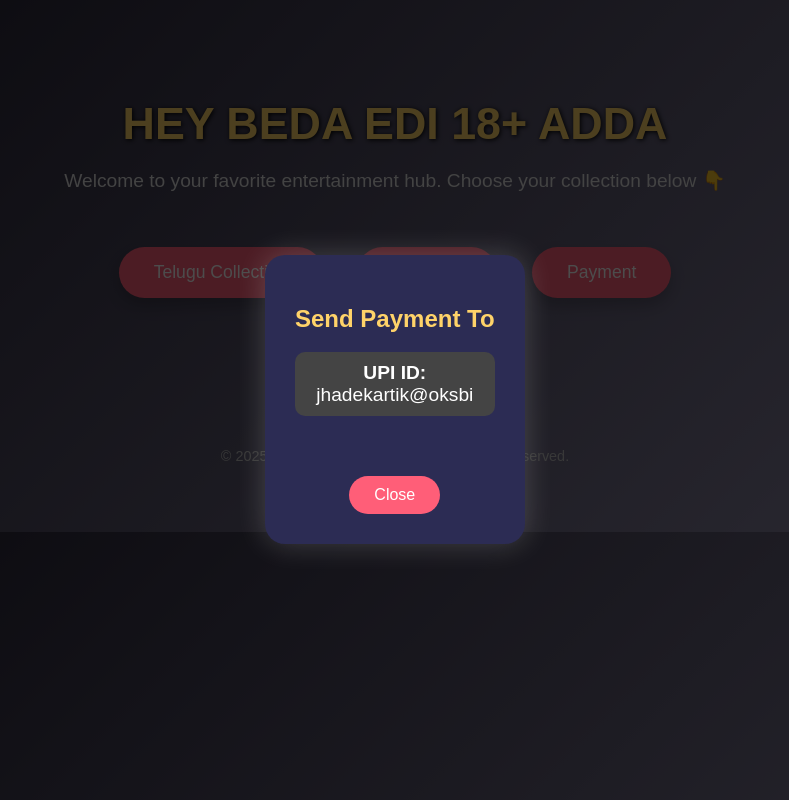
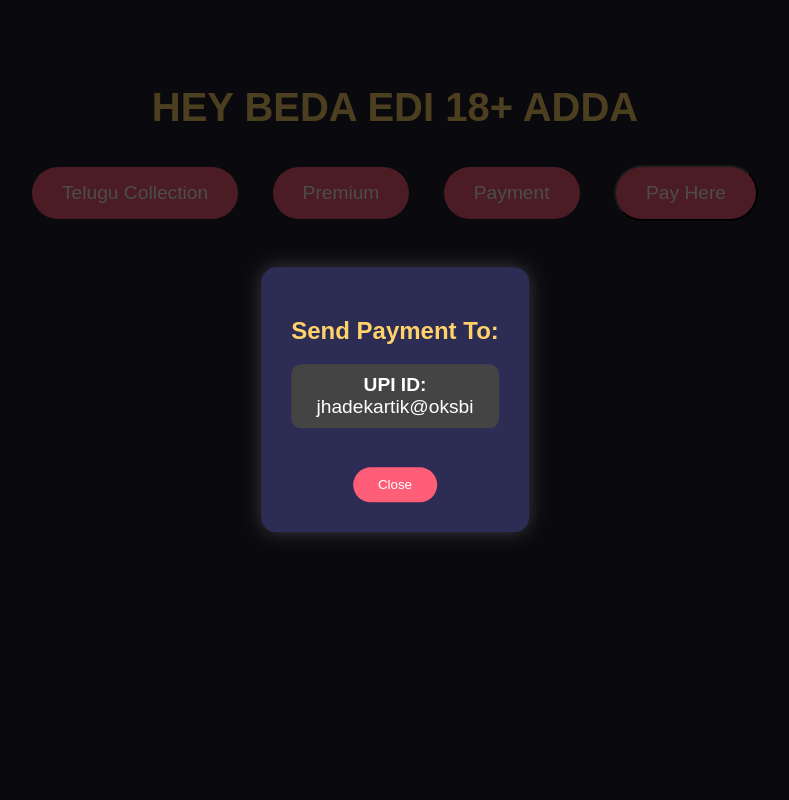
Before and after one commit to jhadekartik/isha-aivary, a plain HTML site: page index.html in a window 1280 px wide. Both pictures are taken after a click on the button "Pay Here". Shown: the whole page, without its empty margins (245-1034 px from the left). Drawn offline with Linux system fonts and the light colour scheme.

Commit message:
Update index.html

```diff
--- a/index.html
+++ b/index.html
@@ -6,46 +6,78 @@
   <title>HEY BEDA EDI 18+ ADDA</title>
   <style>
     body {
-      font-family: Arial, sans-serif;
-      background: linear-gradient(135deg, #1f1c2c, #928dab);
+      background: #1e1e2f;
+      font-family: 'Arial', sans-serif;
       color: white;
       text-align: center;
-      padding: 60px 20px;
+      padding: 50px 20px;
     }
 
     h1 {
-      font-size: 2.8em;
+      font-size: 2.5em;
+      margin-bottom: 20px;
       color: #ffd369;
-      margin-bottom: 20px;
-      text-shadow: 1px 1px 5px #000;
-    }
-
-    p {
-      font-size: 1.2em;
-      margin-bottom: 40px;
-      color: #e0e0e0;
     }
 
     .button {
       display: inline-block;
-      background-color: #ff5e78;
+      padding: 15px 30px;
+      margin: 15px;
+      background: #ff5e78;
       color: white;
-      padding: 15px 35px;
-      margin: 15px;
-      border-radius: 50px;
-      font-size: 1.1em;
+      font-size: 1.2em;
+      border-radius: 30px;
       text-decoration: none;
-      transition: 0.3s ease;
-      box-shadow: 0 8px 15px rgba(0,0,0,0.2);
+      cursor: pointer;
+      transition: 0.3s;
+    }
+
+    .button:hover {
+      background: #e84560;
+    }
+
+    /* Popup box styles */
+    .popup-box {
+      display: none;
+      position: fixed;
+      top: 50%;
+      left: 50%;
+      transform: translate(-50%, -50%);
+      background: #2c2c54;
+      padding: 30px;
+      border-radius: 15px;
+      box-shadow: 0 0 20px rgba(255,255,255,0.2);
+      z-index: 1000;
+    }
+
+    .popup-box h2 {
+      color: #ffd369;
+      margin-bottom: 15px;
+    }
+
+    .popup-box p {
+      font-size: 1.2em;
+      background: #444;
+      padding: 10px;
+      border-radius: 10px;
+      color: #fff;
+    }
+
+    .popup-box button {
+      margin-top: 20px;
+      background: #ff5e78;
+      border: none;
+      padding: 10px 25px;
+      border-radius: 20px;
+      color: white;
       cursor: pointer;
     }
 
-    .button:hover {
-      background-color: #e84560;
-      transform: scale(1.05);
+    .popup-box button:hover {
+      background: #e84560;
     }
 
-    /* Strong Popup styles */
+    /* Dark overlay */
     .overlay {
       display: none;
       position: fixed;
@@ -53,104 +85,36 @@
       width: 100%; height: 100%;
       background: rgba(0,0,0,0.7);
       z-index: 999;
-      justify-content: center;
-      align-items: center;
-    }
-
-    .popup {
-      background-color: #2c2c54;
-      padding: 30px;
-      border-radius: 20px;
-      box-shadow: 0 0 30px rgba(255, 255, 255, 0.2);
-      animation: popIn 0.5s ease-out forwards;
-      max-width: 90%;
-      text-align: center;
-    }
-
-    @keyframes popIn {
-      0% {
-        transform: scale(0.5);
-        opacity: 0;
-      }
-      100% {
-        transform: scale(1);
-        opacity: 1;
-      }
-    }
-
-    .popup h2 {
-      margin-bottom: 15px;
-      color: #ffd369;
-    }
-
-    .popup p {
-      font-size: 1.2em;
-      background: #444;
-      padding: 10px;
-      border-radius: 10px;
-      word-break: break-word;
-      color: #fff;
-    }
-
-    .close-btn {
-      margin-top: 20px;
-      padding: 10px 25px;
-      background-color: #ff5e78;
-      border: none;
-      border-radius: 50px;
-      color: white;
-      font-size: 1em;
-      cursor: pointer;
-    }
-
-    .close-btn:hover {
-      background-color: #e84560;
-    }
-
-    footer {
-      margin-top: 50px;
-      font-size: 0.9em;
-      color: #bbb;
     }
   </style>
 </head>
 <body>
 
   <h1>HEY BEDA EDI 18+ ADDA</h1>
-  <p>Welcome to your favorite entertainment hub. Choose your collection below 👇</p>
 
-  <!-- Main Buttons -->
+  <!-- Buttons -->
   <a class="button" href="https://t.me/+xTcFNqGBx4Q4N2I1" target="_blank">Telugu Collection</a>
   <a class="button" href="https://t.me/+I3RBfHAyhlBhN2I1" target="_blank">Premium</a>
-  <a class="button" href="upi://pay?pa=jhadekartik@oksbi&pn=HEY%20BEDA%20EDI%2018%2B%20ADDA&cu=INR">Payment</a>
+  <a class="button" href="upi://pay?pa=jhadekartik@oksbi&pn=Payment&cu=INR">Payment</a>
+  <button class="button" onclick="openPopup()">Pay Here</button>
 
-  <!-- Pop-up Trigger -->
-  <div>
-    <button class="button" onclick="showPopup()">Pay Here</button>
+  <!-- Overlay and Popup -->
+  <div class="overlay" id="overlay" onclick="closePopup()"></div>
+  <div class="popup-box" id="popup">
+    <h2>Send Payment To:</h2>
+    <p><strong>UPI ID:</strong><br> jhadekartik@oksbi</p>
+    <button onclick="closePopup()">Close</button>
   </div>
 
-  <!-- Strong Popup -->
-  <div id="overlay" class="overlay" onclick="hidePopup(event)">
-    <div class="popup">
-      <h2>Send Payment To</h2>
-      <p><strong>UPI ID:</strong><br> jhadekartik@oksbi</p>
-      <button class="close-btn" onclick="hidePopup(event)">Close</button>
-    </div>
-  </div>
-
-  <footer>
-    © 2025 HEY BEDA EDI 18+ ADDA. All rights reserved.
-  </footer>
-
   <script>
-    function showPopup() {
-      document.getElementById('overlay').style.display = 'flex';
+    function openPopup() {
+      document.getElementById('popup').style.display = 'block';
+      document.getElementById('overlay').style.display = 'block';
     }
 
-    function hidePopup(event) {
-      if (event.target.id === 'overlay' || event.target.className === 'close-btn') {
-        document.getElementById('overlay').style.display = 'none';
-      }
+    function closePopup() {
+      document.getElementById('popup').style.display = 'none';
+      document.getElementById('overlay').style.display = 'none';
     }
   </script>
 
```
